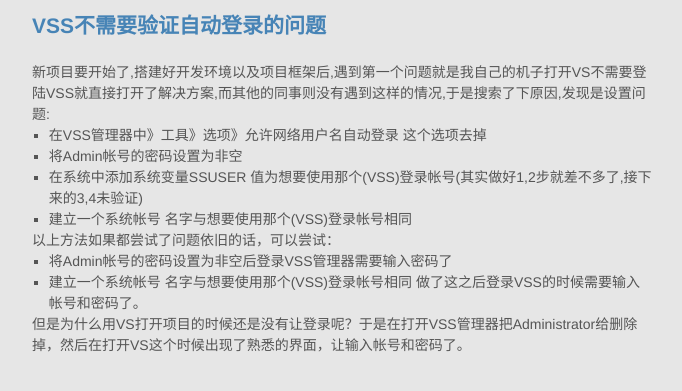
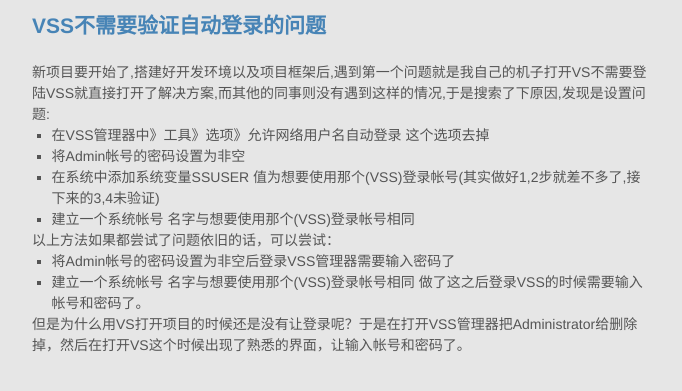
Before and after one commit to aNd1coder/and1coder.github.com, a Jekyll site: the page built from _posts/2010-12-31-VSS不需要验证自动登录的问题.md, in a window 1280 px wide. Shown: the top 391 px of the page, without its empty margins (298-980 px from the left). Built offline with Jekyll 4.4.1, drawn with Linux system fonts in a browser that asks for light colours; Markdown is read by kramdown in place of the engine named in the settings.

Commit message:
调整样式

```diff
--- a/public/css/app.css
+++ b/public/css/app.css
@@ -3,7 +3,7 @@
 body, h1, h2, h3, h4, h5, h6, hr, p, blockquote, dl, dt, dd, ul, ol, li, pre, form, fieldset, legend, button, input, textarea, th, td { margin: 0; padding: 0; vertical-align: baseline; }
 img { max-width: 100%; border: 0 none; }
 i, em { font-style: normal; }
-ol, ul { margin-left: 1.2em; list-style: square; }
+ol, ul { margin-left: 1.4em; list-style: square; }
 input, select, h1, h2, h3, h4, h5, h6 { font-size: 100%; }
 table { border-collapse: collapse; border-spacing: 0; }
 a { text-decoration: none; color: #4183c4; }
```
